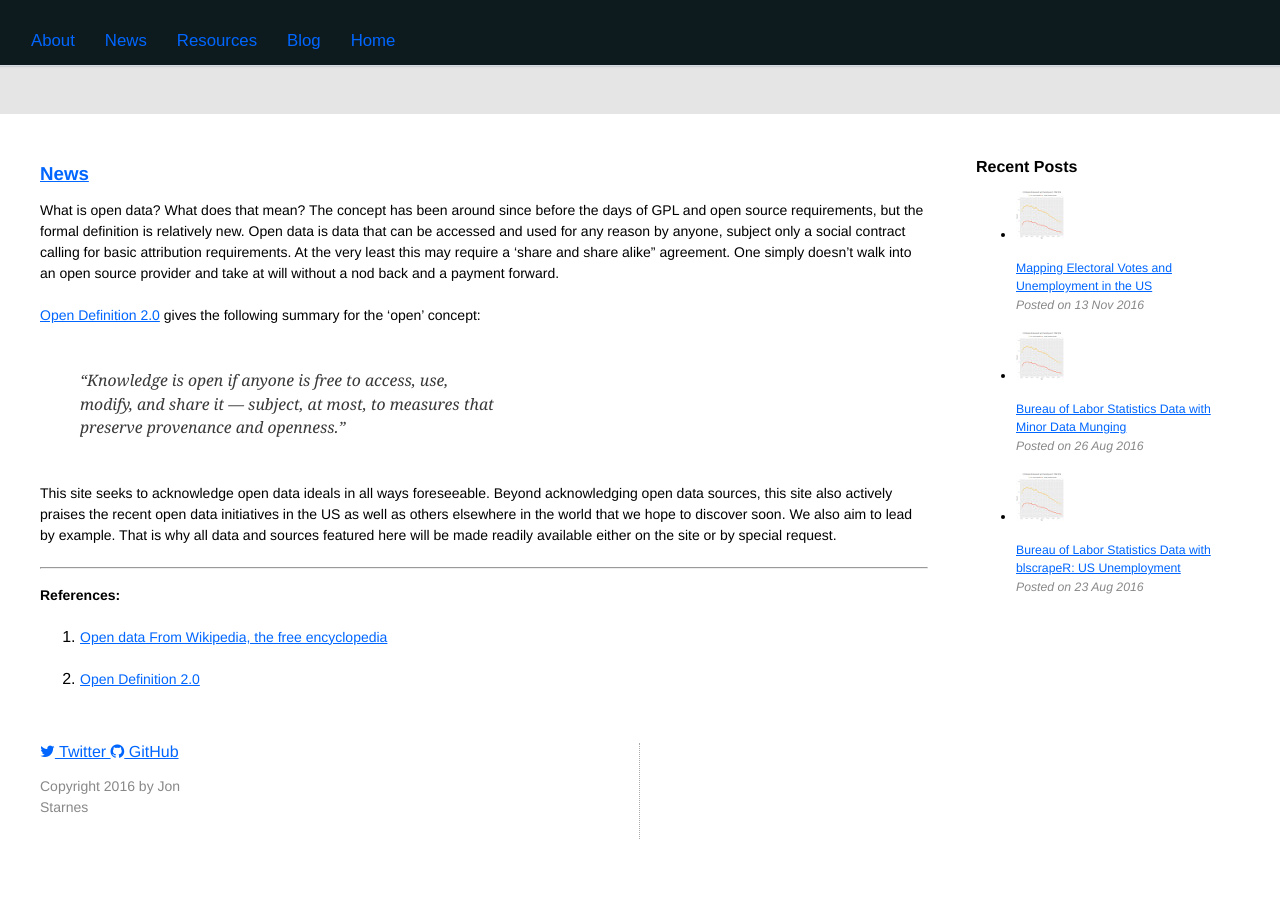
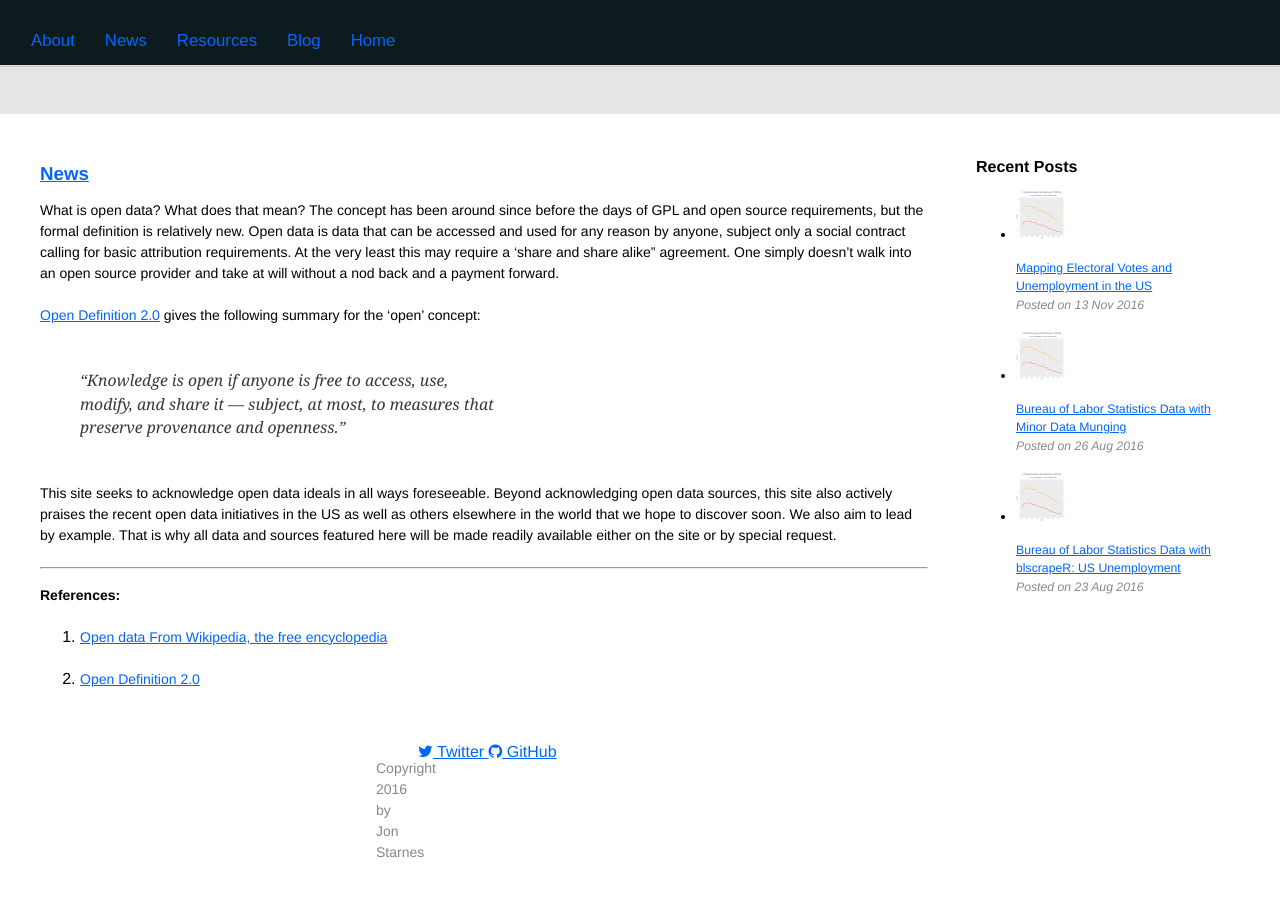
Before and after one commit to jon-starnes/jon-starnes.github.io, a Jekyll site: the page built from index.html, in a window 1280 px wide and 900 px high, scrolled down 54 px. Shown: the top 897 px of the window. Built offline with Jekyll 4.4.1, drawn with Linux system fonts in a browser that asks for light colours; nearby versions of some CDN libraries; before the commit the page ends 909 px from its top, so only the background shows below that.

Commit message:
Style updates

```diff
--- a/_includes/footer.html
+++ b/_includes/footer.html
@@ -2,7 +2,11 @@
 <div class="container">
   <div class="row">
 
-    <div class="col feature">
+    <div class="col sidebar1">
+      <p class = "desc"></p>
+    </div>
+
+    <div class="col sidebar1">
       {% if site.twitter_username %}
       <a href="https://twitter.com/{{ site.twitter_username }}">
         <i class="fa fa-twitter"></i> Twitter
@@ -15,7 +19,7 @@
       </a>
       {% endif %}
 
-      <div class="sidebar1">
+      <div class="col sidebar1">
         <p class = "desc">Copyright 2016 by Jon Starnes</p>
       </div>
     </div>
```
